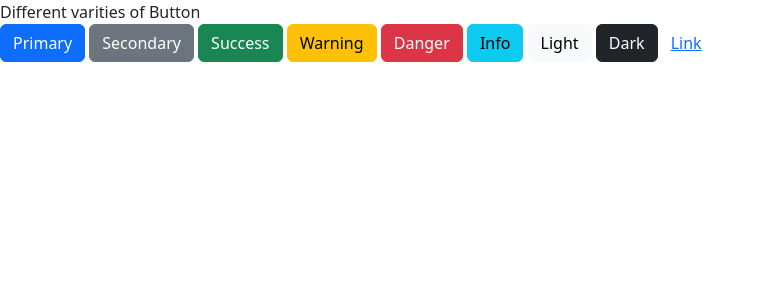
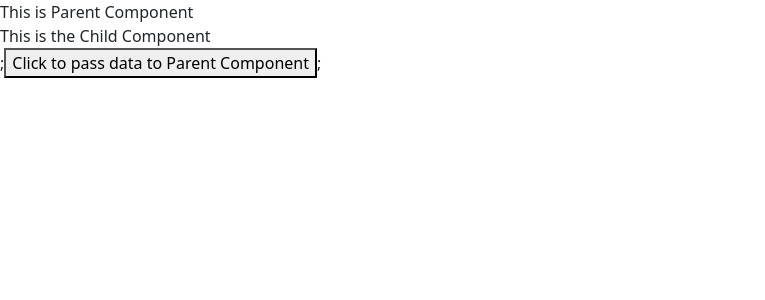
Before and after one commit to margub9363/React_Learning_from_Youtube, a React (Create React App) app in the folder blog/: page / in a window 1280 px wide. Shown: the top 300 px of the page, without its empty margins (0-765 px from the left). Built offline with nearby package versions, Linux system fonts and the light colour scheme.

Commit message:
Lifting State Up

```diff
--- a/blog/src/App.js
+++ b/blog/src/App.js
@@ -1,21 +1,16 @@
 import "./App.css";
+import User from "./User";
 import "./style.css";
-import style from "./cusom.module.css";
 import { Button } from "react-bootstrap";
 function App() {
+  function alertAtParent(data) {
+    alert("Welcome : " + data);
+  }
   return (
-    <div>
-      <div>Different varities of Button </div>
-      <Button variant="primary">Primary</Button>{" "}
-      <Button variant="secondary">Secondary</Button>{" "}
-      <Button variant="success">Success</Button>{" "}
-      <Button variant="warning">Warning</Button>{" "}
-      <Button variant="danger">Danger</Button>{" "}
-      <Button variant="info">Info</Button>{" "}
-      <Button variant="light">Light</Button>{" "}
-      <Button variant="dark">Dark</Button>
-      <Button variant="link">Link</Button>
-    </div>
+    <>
+      This is Parent Component
+      <User property={alertAtParent} />
+    </>
   );
 }
 export default App;
--- a/blog/src/User.js
+++ b/blog/src/User.js
@@ -1,5 +1,14 @@
-function User() {
-  return <div>Hello Users</div>;
+function User(props) {
+  let name = "Rahman";
+  return (
+    <>
+      <div>This is the Child Component</div>;
+      <button onClick={() => props.property(name)}>
+        Click to pass data to Parent Component
+      </button>
+      ;
+    </>
+  );
 }
 
 export default User;
```
